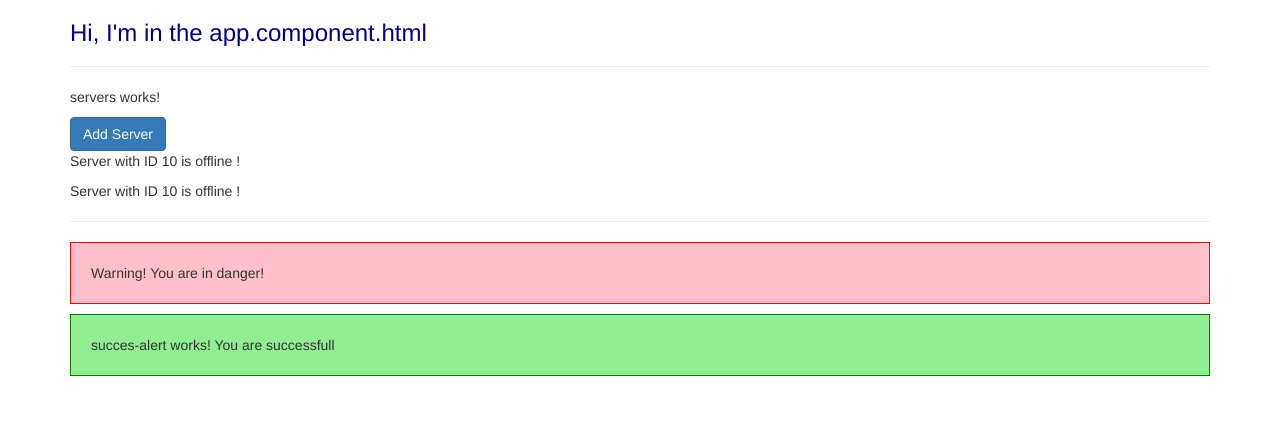
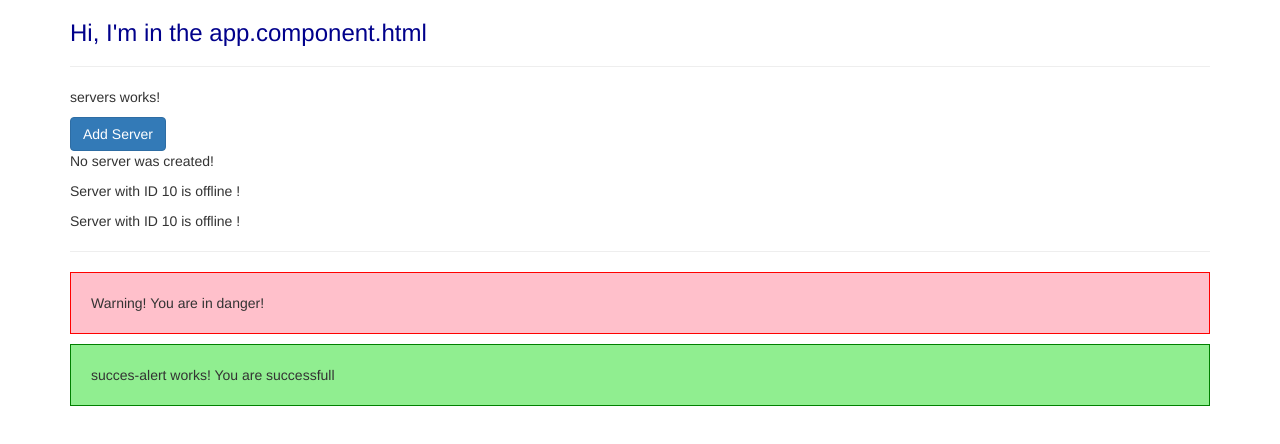
Before and after one commit to Jitgitbit/angular-exercise-one, an Angular app: page / in a window 1280 px wide. Shown: the top 444 px of the page. Built offline with nearby package versions, Linux system fonts and the light colour scheme.

Commit message:
EVENT BINDING !

```diff
--- a/src/app/servers/servers.component.html
+++ b/src/app/servers/servers.component.html
@@ -1,4 +1,6 @@
 <p>servers works!</p>
-<button class="btn btn-primary" [disabled]="!allowNewServers">Add Server</button>
+<button class="btn btn-primary" [disabled]="!allowNewServers" (click)="onCreateServer()">Add Server</button>
+<!-- <p>{{allowNewServers}}</p> -->
+<p>{{serverCreationStatus}}</p>
 <app-server></app-server>
 <app-server></app-server>
--- a/src/app/servers/servers.component.ts
+++ b/src/app/servers/servers.component.ts
@@ -7,6 +7,7 @@ import { Component, OnInit } from '@angular/core';
 })
 export class ServersComponent implements OnInit {
   allowNewServers = false;
+  serverCreationStatus = 'No server was created!';
 
   constructor() {
     setTimeout(() => {
@@ -17,4 +18,7 @@ export class ServersComponent implements OnInit {
   ngOnInit(): void {
   }
 
+  onCreateServer(){
+    this.serverCreationStatus = 'Server was created!';
+  }
 }
```
